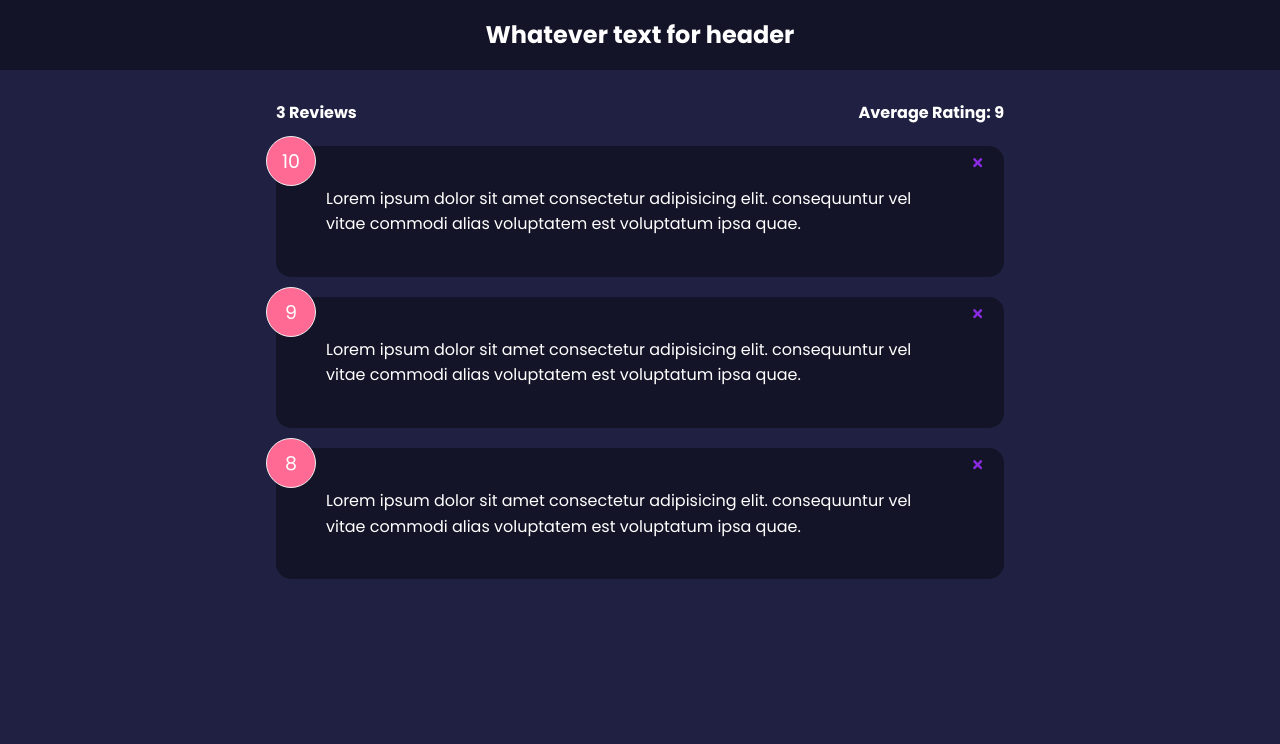
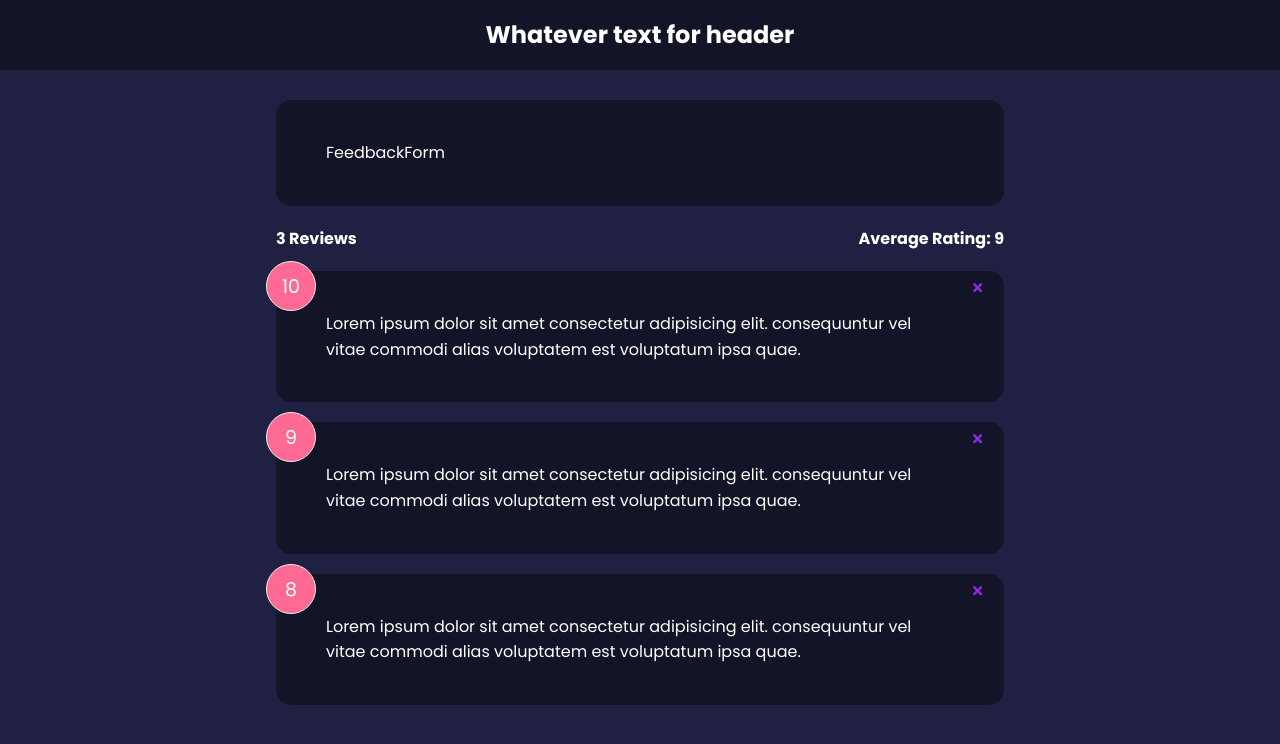
Before and after one commit to charisearter/feedback-app, a React (Create React App) app: page / in a window 1280 px wide. Shown: the top 744 px of the page. Built offline with nearby package versions, Linux system fonts and the light colour scheme.

Commit message:
building FeedbackForm

```diff
--- a/src/App.js
+++ b/src/App.js
@@ -3,6 +3,7 @@
 import FeedbackList from './components/FeedbackList';
 import FeedbackData from './data/FeedbackData';
 import FeedbackStats from './components/FeedbackStats';
+import FeedbackForm from './components/FeedbackForm';
 
 const App = () => {
 	const [feedback, setFeedback] = useState(FeedbackData);
@@ -17,6 +18,7 @@
 		<Fragment>
 			<Header />
 			<div className='container'>
+				<FeedbackForm />
 				<FeedbackStats feedback={feedback} />
 				<FeedbackList feedback={feedback} handleDelete={deleteFeedback} />
 			</div>
--- /dev/null
+++ b/src/components/FeedbackForm.jsx
@@ -0,0 +1,11 @@
+import PropTypes from 'prop-types'
+import Card from './shared/Card'
+
+function FeedbackForm() {
+  return (
+    <Card>
+      FeedbackForm
+    </Card>
+  )
+}
+export default FeedbackForm
```
